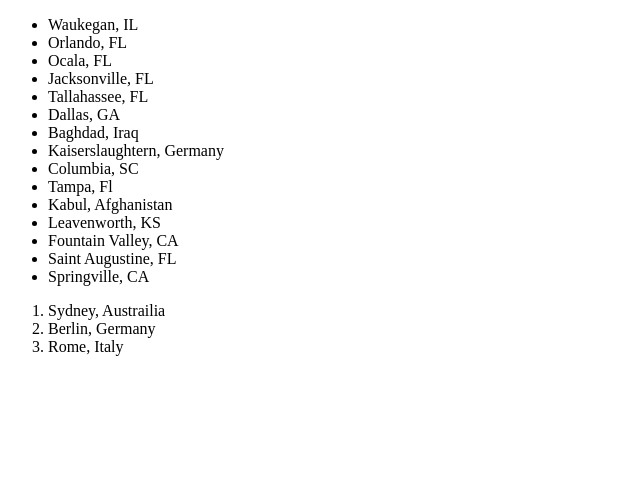
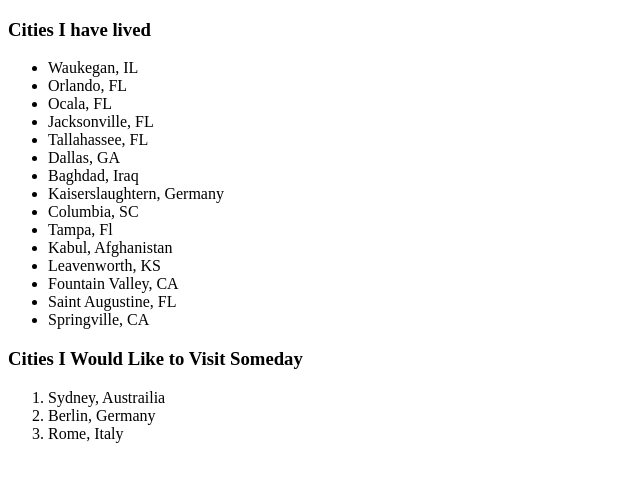
Before and after one commit to bigbpete/html-exercise, a plain HTML site: page index.html in a window 1280 px wide. Shown: the whole page, without its empty margins (0-640 px from the left). Drawn offline with Linux system fonts and the light colour scheme.

Commit message:
Commit after adding headings

```diff
--- a/index.html
+++ b/index.html
@@ -7,6 +7,7 @@
     <title>Document</title>
 </head>
 <body>
+    <h3>Cities I have lived</h3>
         <ul>
             <li>Waukegan, IL</li>
             <li>Orlando, FL</li>
@@ -24,11 +25,13 @@
             <li>Saint Augustine, FL</li>
             <li>Springville, CA</li>
         </ul>
+    <h3>Cities I Would Like to Visit Someday</h3>
         <ol>
             <li>Sydney, Austrailia</li>
             <li>Berlin, Germany</li>
             <li>Rome, Italy</li>
         </ol>
 
+
 </body>
 </html>
```
Lines whose indentation alone changed are shown as unchanged.
